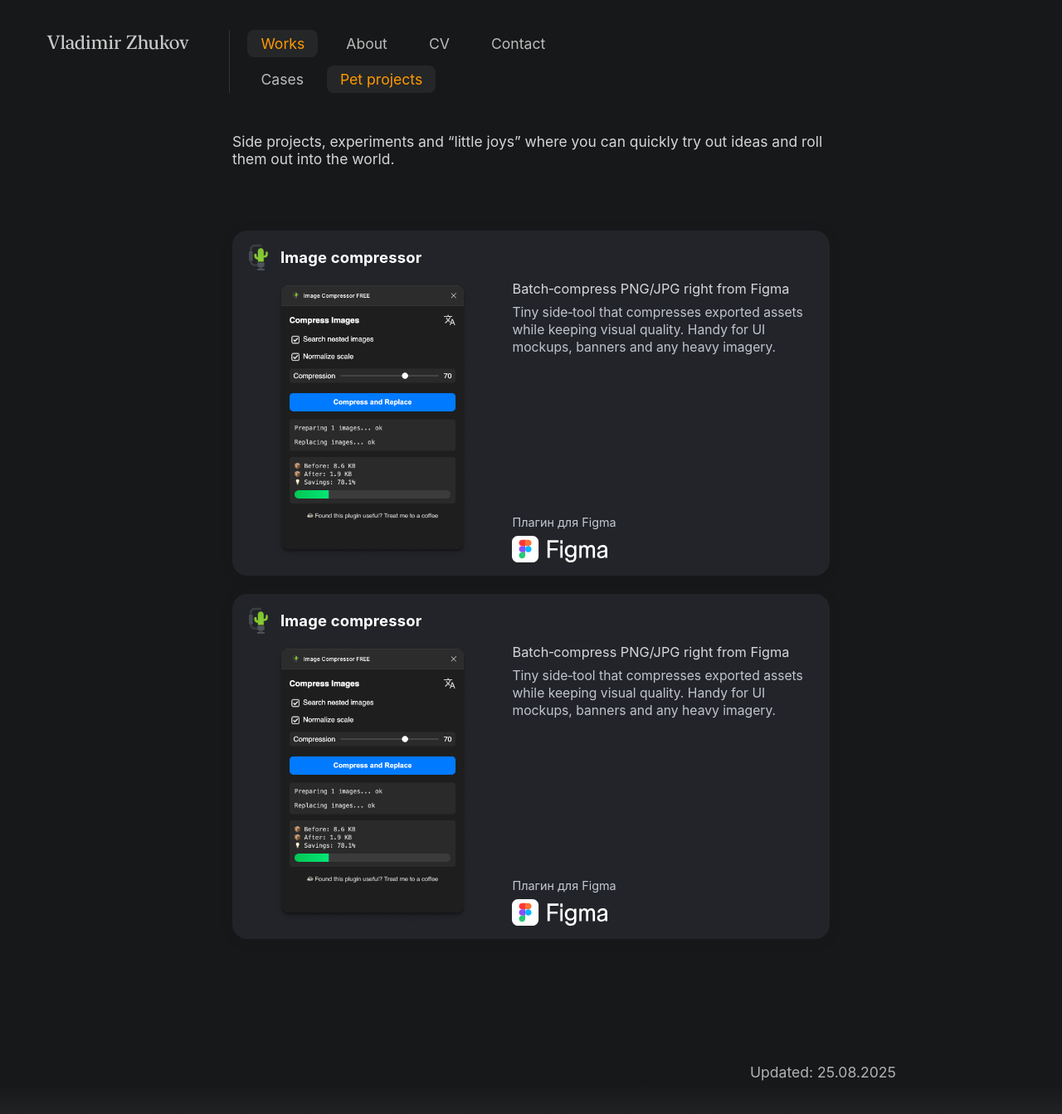
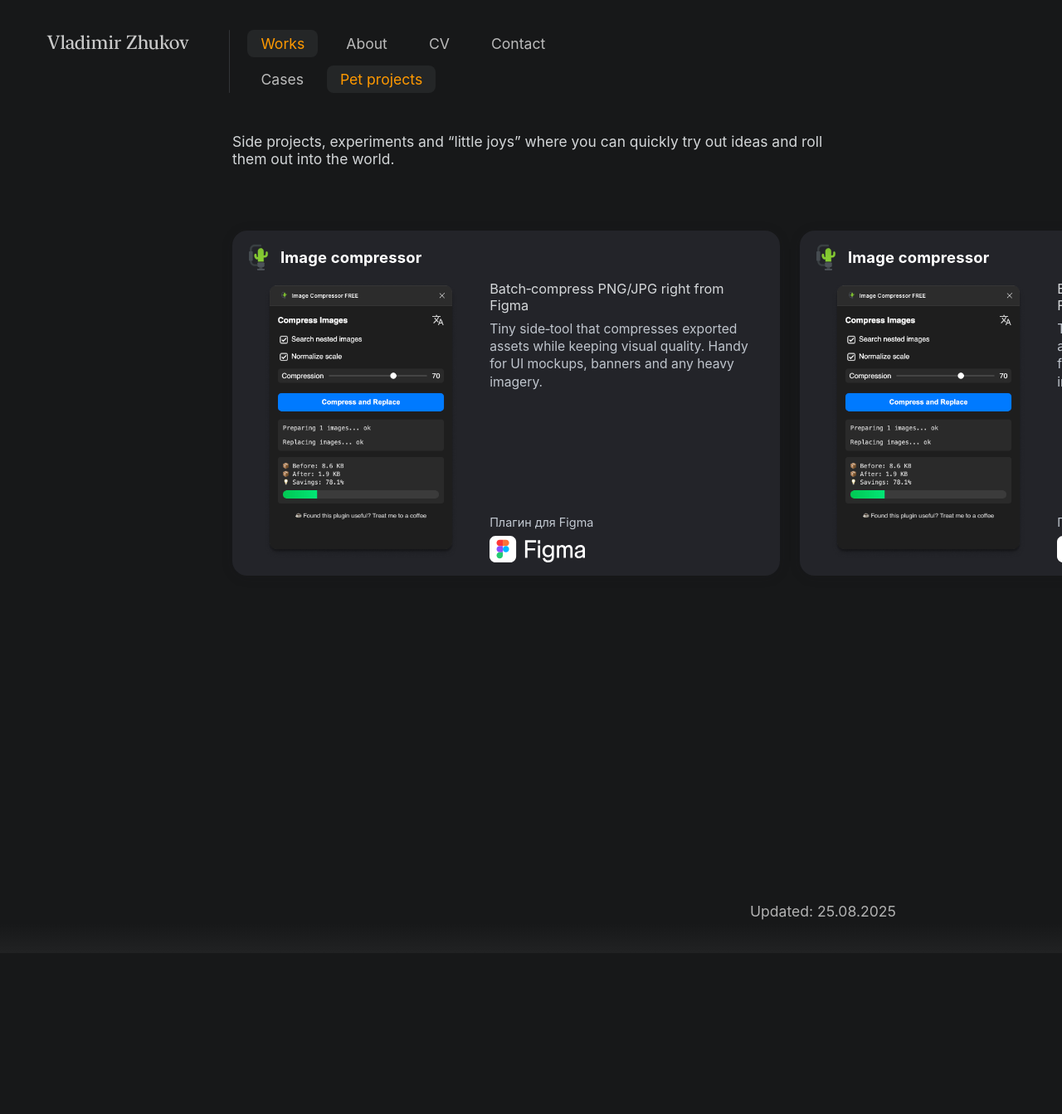
Before and after one commit to uxiscool/experience, a Jekyll site: the page built from pet-projects.md, in a window 1280 px wide. Shown: the whole page at 83% size. Built offline with Jekyll 4.4.1, drawn with Linux system fonts in a browser that asks for light colours; after the commit the page ends 1149 px from its top, so only the background shows below that.

Commit message:
Add files via upload

```diff
--- a/css/main.css
+++ b/css/main.css
@@ -1004,7 +1004,7 @@
 .pp-grid {
   padding: 0 var(--container-padding-desktop) 32px;
   display: grid;
-  gap: 22px;
+  gap: 24px;
   grid-template-columns: 1fr;
   justify-content: start;
 }
@@ -1261,3 +1261,32 @@
     filter: none !important;
   }
 }
+
+/* === Pet projects: ≥1152px — 2 колонки, 660→920, gap 24, динамический правый паддинг === */
+@media (min-width: 1152px) {
+  .pp-grid {
+    /* максимум две колонки; каждая от 660 до 920 */
+    grid-template-columns: repeat(2, minmax(660px, 920px));
+    gap: 24px;
+
+    /* левый паддинг фикс 280, правый — “подстраивается”:
+       как только помещаются 2×660 + gap, начинаем возвращать правый паддинг до 280 */
+    padding-left: 280px;
+    padding-right: clamp(
+      40px,
+      calc(100vw - (280px + 24px + 2 * 660px)),
+      280px
+    );
+    justify-content: start; /* выравниваем влево */
+  }
+
+  /* сами айтемы тянутся по ширине трека; лимит 920 уже задан треком */
+  .pp-item { width: 100%; justify-self: start; }
+
+  /* пустышка — некликабельная и невидимая, но занимает место как карточка */
+  .pp-filler {
+    visibility: hidden;
+    pointer-events: none;
+    min-height: 220px;       /* чтобы высота строки была корректной */
+  }
+}
--- a/pet-projects.md
+++ b/pet-projects.md
@@ -16,7 +16,6 @@
     {% for pp in site.petprojects %}
       {% if pp.url == p.url %}{% assign pet_index = forloop.index0 %}{% break %}{% endif %}
     {% endfor %}
-
     {%- assign first = p.gallery[0] -%}
     {%- assign thumb_src = nil -%}
     {% if first %}
@@ -29,48 +28,49 @@
         {% endif %}
       {% endif %}
     {% endif %}
-
     <a class="pp-item" href="javascript:void(0)" onclick="openPetGallery({{ pet_index }}, 0)">
-  <article class="pp-card">
-    <!-- Шапка -->
-    <header class="pp-header">
-      <img class="pp-icon" src="{{ site.baseurl }}{{ p.icon }}" alt="">
-      <h3 class="pp-title">{{ p.title }}</h3>
-    </header>
-
-    <!-- Тело: слева медиа, справа текст + футер, приклеенный к низу -->
-    <div class="pp-body">
-      <div class="pp-media">
-        {% if thumb_src %}
-          <img src="{{ site.baseurl }}{{ thumb_src }}" alt="">
-        {% endif %}
-      </div>
-
-      <div class="pp-side">
-        <div class="pp-text">
-          {% if p.subtitle %}<div class="pp-subtitle">{{ p.subtitle }}</div>{% endif %}
-          {% if p.desc %}<div class="pp-desc">{{ p.desc }}</div>{% endif %}
-        </div>
-
-        <div class="pp-footer">
-          {% if p.kind %}<div class="pp-kind">{{ p.kind }}</div>{% endif %}
-          <div class="pp-links">
-            {% if p.figma %}
-              <img src="{{ site.baseurl }}/ui/stores/figma.svg" alt="Figma">
-            {% endif %}
-            {% if p.stores and p.stores.play %}
-              <img src="{{ site.baseurl }}/ui/stores/googleplay.svg" alt="Google Play">
-            {% endif %}
-            {% if p.stores and p.stores.appstore %}
-              <img src="{{ site.baseurl }}/ui/stores/appstore.svg" alt="App Store">
+      <article class="pp-card">
+        <!-- Шапка -->
+        <header class="pp-header">
+          <img class="pp-icon" src="{{ site.baseurl }}{{ p.icon }}" alt="">
+          <h3 class="pp-title">{{ p.title }}</h3>
+        </header>
+        <!-- Тело: слева медиа, справа текст + футер, приклеенный к низу -->
+        <div class="pp-body">
+          <div class="pp-media">
+            {% if thumb_src %}
+              <img src="{{ site.baseurl }}{{ thumb_src }}" alt="">
             {% endif %}
           </div>
+          <div class="pp-side">
+            <div class="pp-text">
+              {% if p.subtitle %}<div class="pp-subtitle">{{ p.subtitle }}</div>{% endif %}
+              {% if p.desc %}<div class="pp-desc">{{ p.desc }}</div>{% endif %}
+            </div>
+            <div class="pp-footer">
+              {% if p.kind %}<div class="pp-kind">{{ p.kind }}</div>{% endif %}
+              <div class="pp-links">
+                {% if p.figma %}
+                  <img src="{{ site.baseurl }}/ui/stores/figma.svg" alt="Figma">
+                {% endif %}
+                {% if p.stores and p.stores.play %}
+                  <img src="{{ site.baseurl }}/ui/stores/googleplay.svg" alt="Google Play">
+                {% endif %}
+                {% if p.stores and p.stores.appstore %}
+                  <img src="{{ site.baseurl }}/ui/stores/appstore.svg" alt="App Store">
+                {% endif %}
+              </div>
+            </div>
+          </div>
         </div>
-      </div>
-    </div>
-  </article>
-</a>
+      </article>
+    </a>
   {% endfor %}
+  {%- assign total = items | size -%}
+  {%- if total | modulo: 2 == 1 -%}
+    <!-- Пустая плашка-заполнитель для выравнивания второй колонки последней строки -->
+    <div class="pp-filler" aria-hidden="true"></div>
+  {%- endif -%}
 </div>
 <!-- используем общий lightbox из default.html -->
 <div id="lightbox" class="lightbox" style="display:none;">
```
